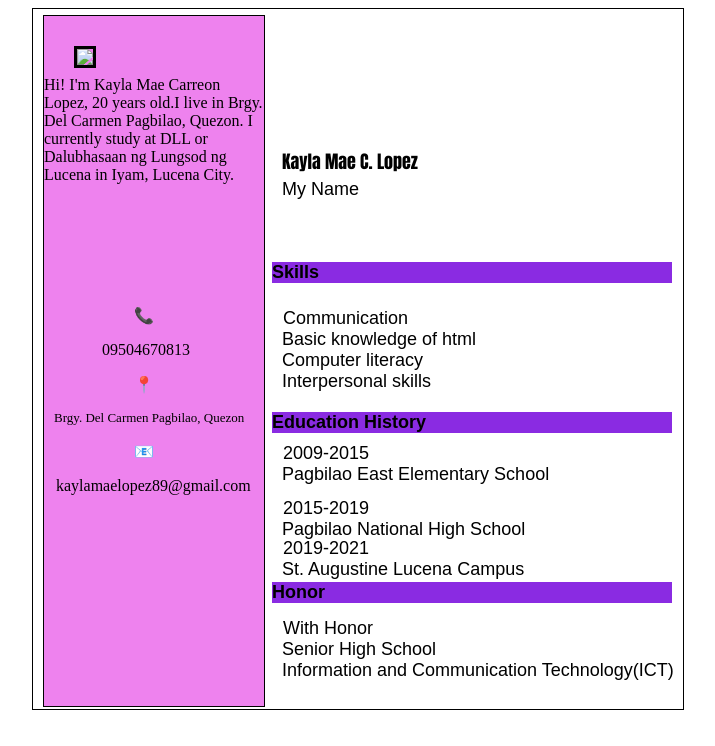
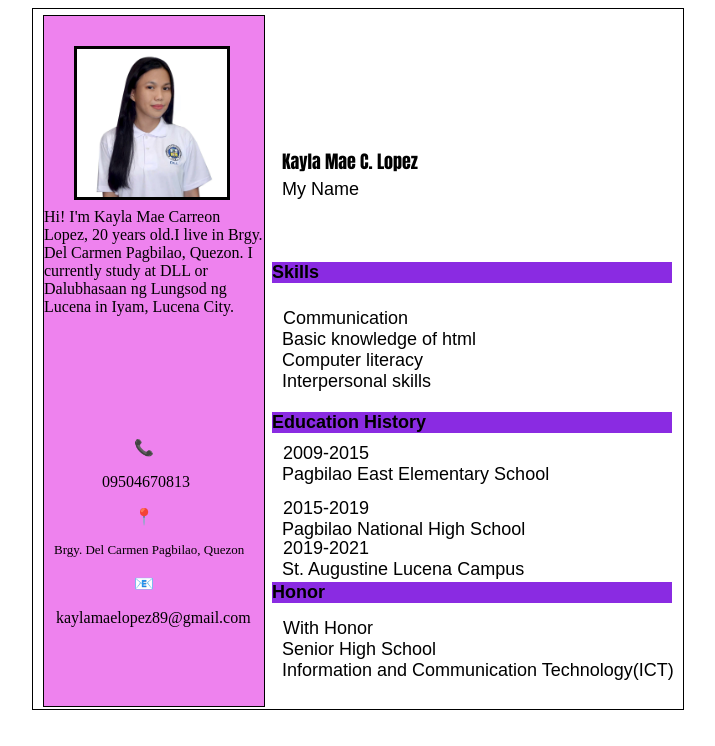
Before and after one commit to kaylamaeeee/Online-Resume, a plain HTML site: page index.html in a window 1280 px wide. Shown: the whole page, without its empty margins (348-1063 px from the left). Drawn offline with Linux system fonts and the light colour scheme.

Commit message:
Update index.html

```diff
--- a/index.html
+++ b/index.html
@@ -9,7 +9,7 @@
 
 <body class="box">
     <div class="border ">
-        <img src="image/kay.jpg" class="img">
+        <img src="kay.jpg" class="img">
         <p class="tfnt txtindnt"> <br> Hi! I'm Kayla Mae Carreon Lopez, 20 years old.I live in Brgy. Del Carmen Pagbilao, Quezon.
            I currently study at DLL or Dalubhasaan ng Lungsod ng Lucena in Iyam, Lucena City. </p>
 
```
